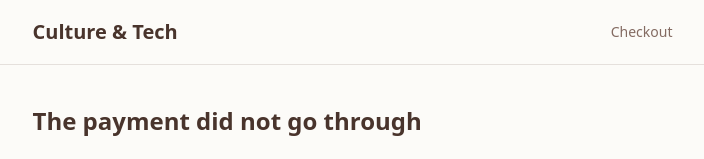
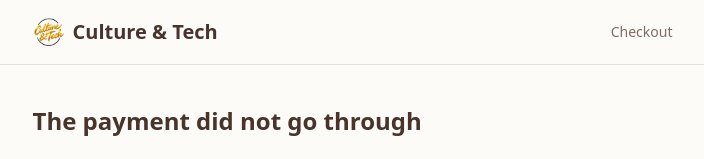
Before and after one commit to like-daffy/culture-and-tech-homepage, a Next.js app: page /checkout/chord-to-midi/fail in a window 1280 px wide. Shown: the top 159 px of the page, without its empty margins (280-984 px from the left). Built offline with nearby package versions, Linux system fonts and the light colour scheme; no server answers.

Commit message:
Fix review item 20 add checkout header logo

```diff
--- a/src/components/checkout/CheckoutLayout.tsx
+++ b/src/components/checkout/CheckoutLayout.tsx
@@ -1,4 +1,5 @@
 import Head from "next/head";
+import Image from "next/image";
 import type { ReactNode } from "react";
 import { cn } from "@/lib/utils";
 import { BUSINESS } from "@/lib/checkout/config";
@@ -51,8 +52,9 @@ export function CheckoutLayout({
               href={lang === "ko" ? "/ko/" : "/"}
               target="_blank"
               rel="noopener noreferrer"
-              className="text-xl font-semibold text-primary"
+              className="inline-flex items-center gap-2 text-xl font-semibold text-primary"
             >
+              <Image src="/brand/logo-transparent-192.png" width={32} height={32} alt="Culture & Tech logo" />
               Culture &amp; Tech
             </a>
             <span className="text-sm text-muted-foreground">{copy.checkout}</span>
```
Also changed, not shown: public/brand/logo-transparent-192.png (added).
